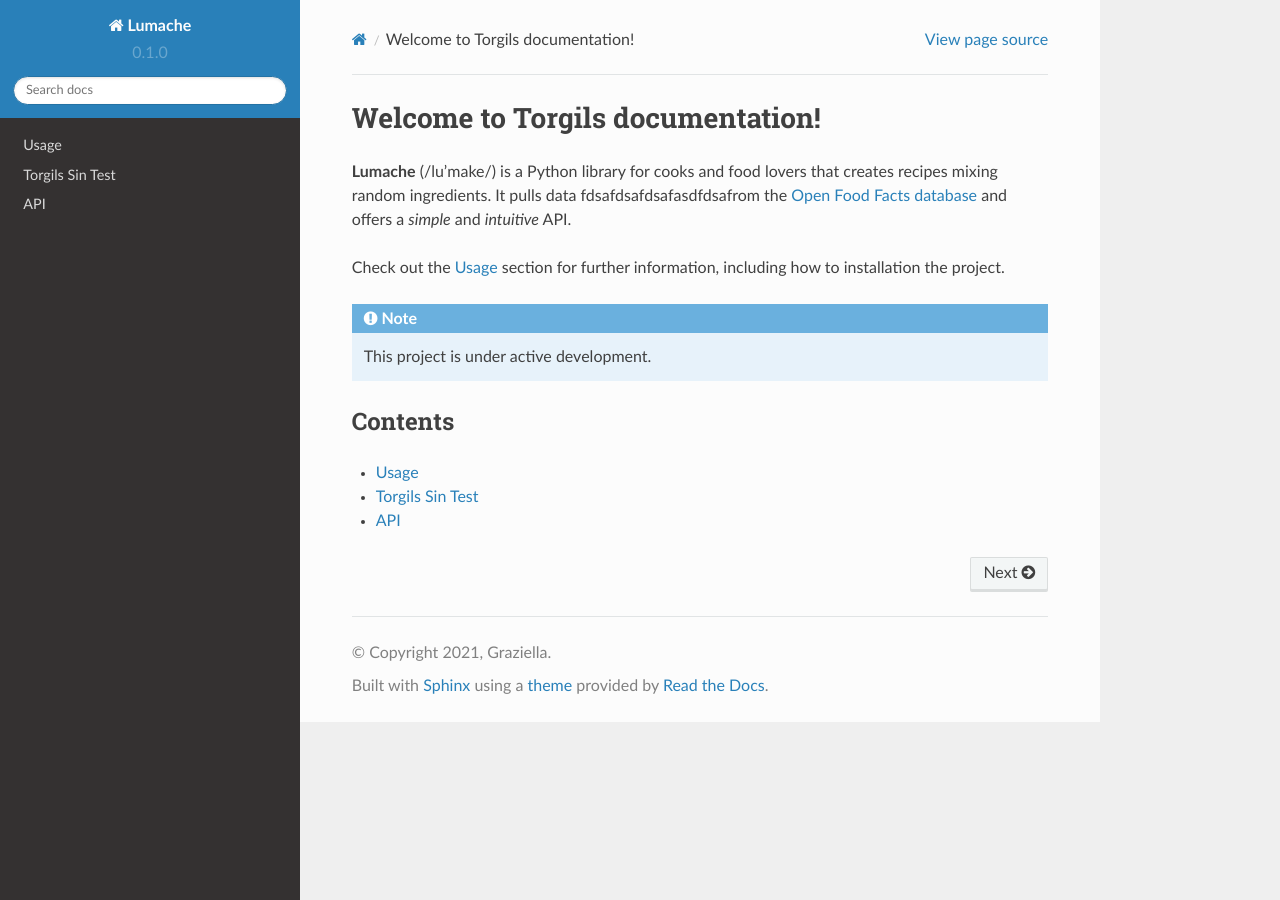
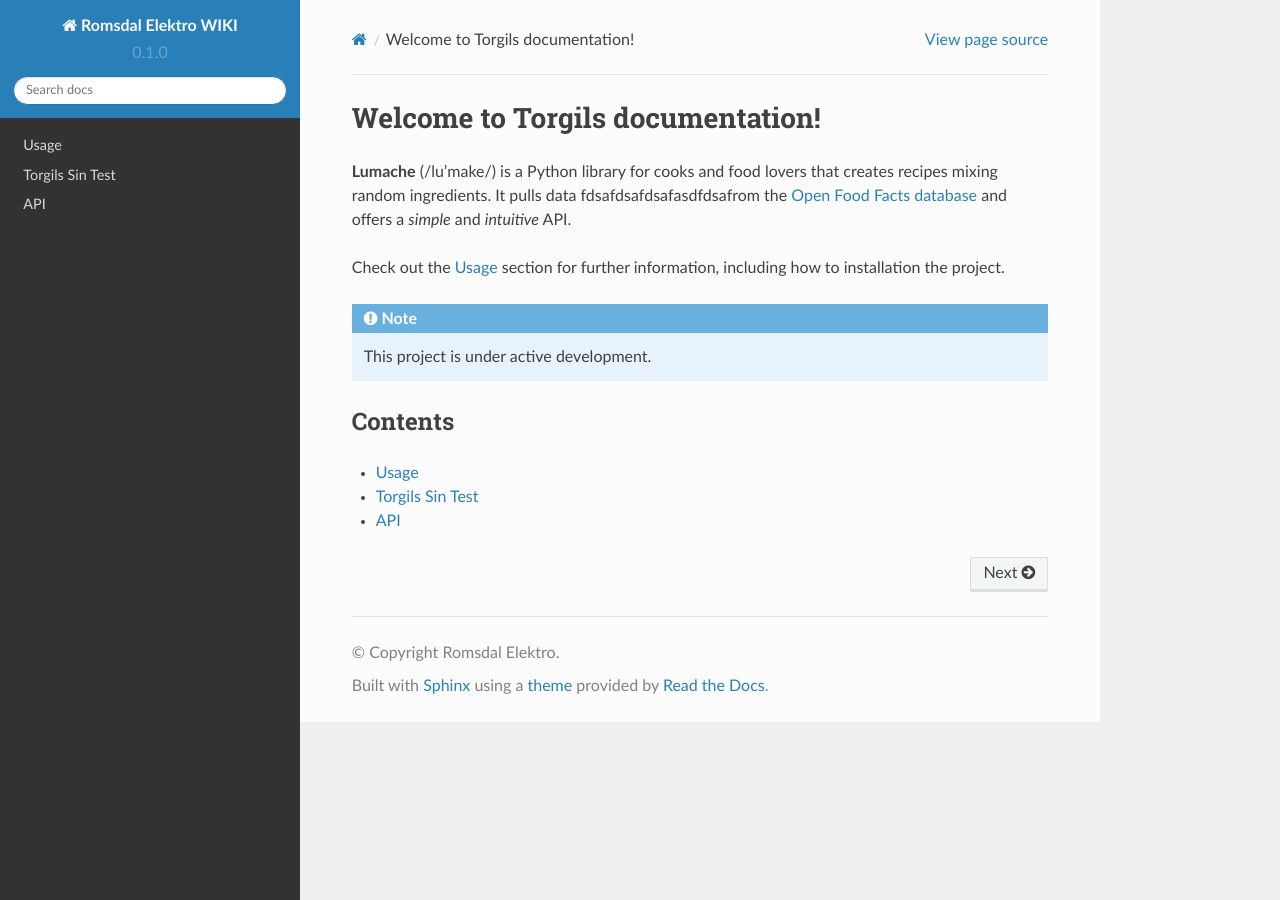
Before and after one commit to romsdalelektro/wiki, a Sphinx documentation site: the page built from docs/source/index.rst, in a window 1280 px wide. Built offline with Sphinx 7.4.7 and the Read the Docs theme 2.0.0, drawn with Linux system fonts in a browser that asks for light colours.

Commit message:
Update conf.py

```diff
--- a/docs/source/conf.py
+++ b/docs/source/conf.py
@@ -2,9 +2,9 @@
 
 # -- Project information
 
-project = 'Lumache'
-copyright = '2021, Graziella'
-author = 'Graziella'
+project = 'Romsdal Elektro WIKI'
+copyright = 'Romsdal Elektro'
+author = 'Romsdal Elektro AS'
 
 release = '0.1'
 version = '0.1.0'
```
